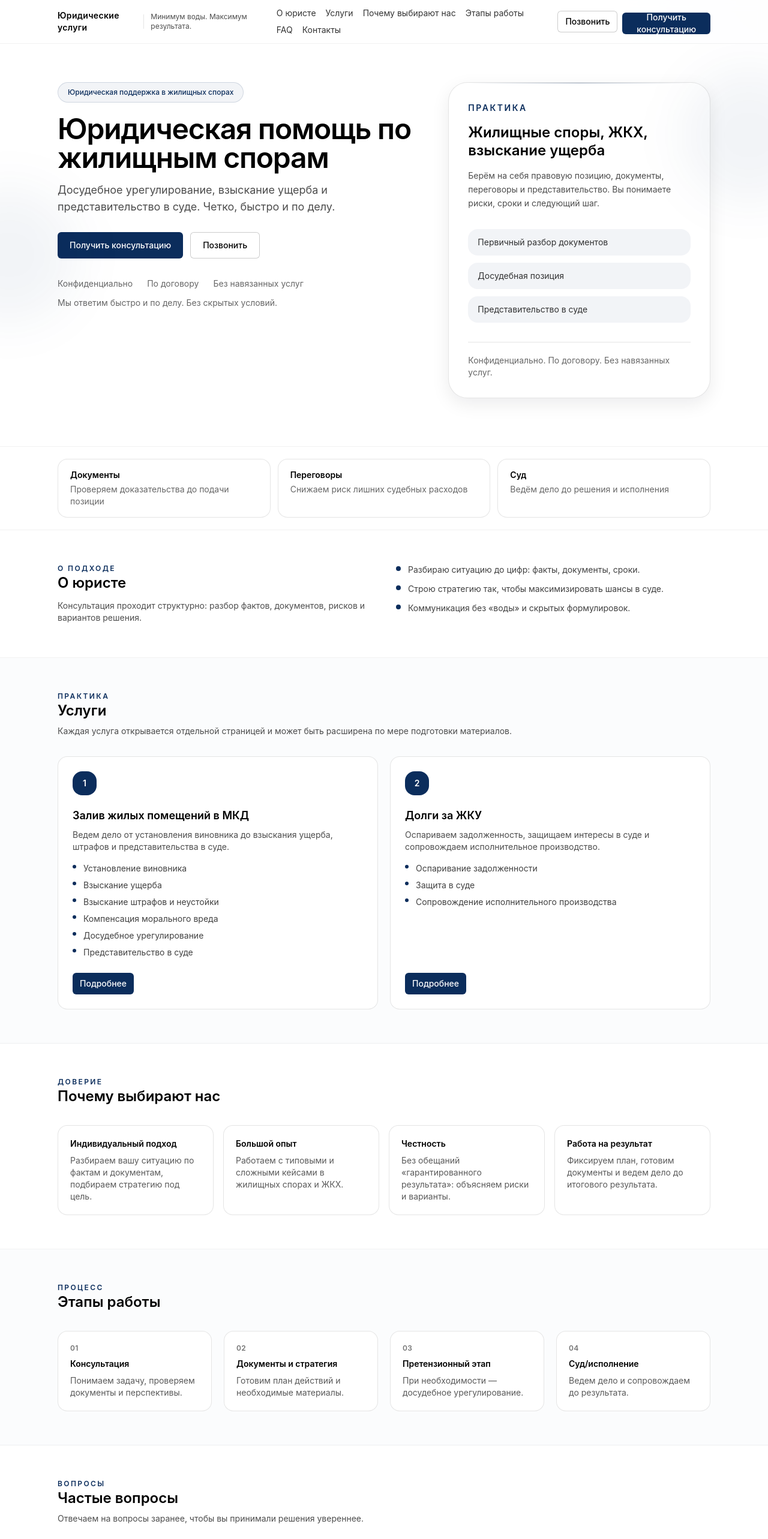
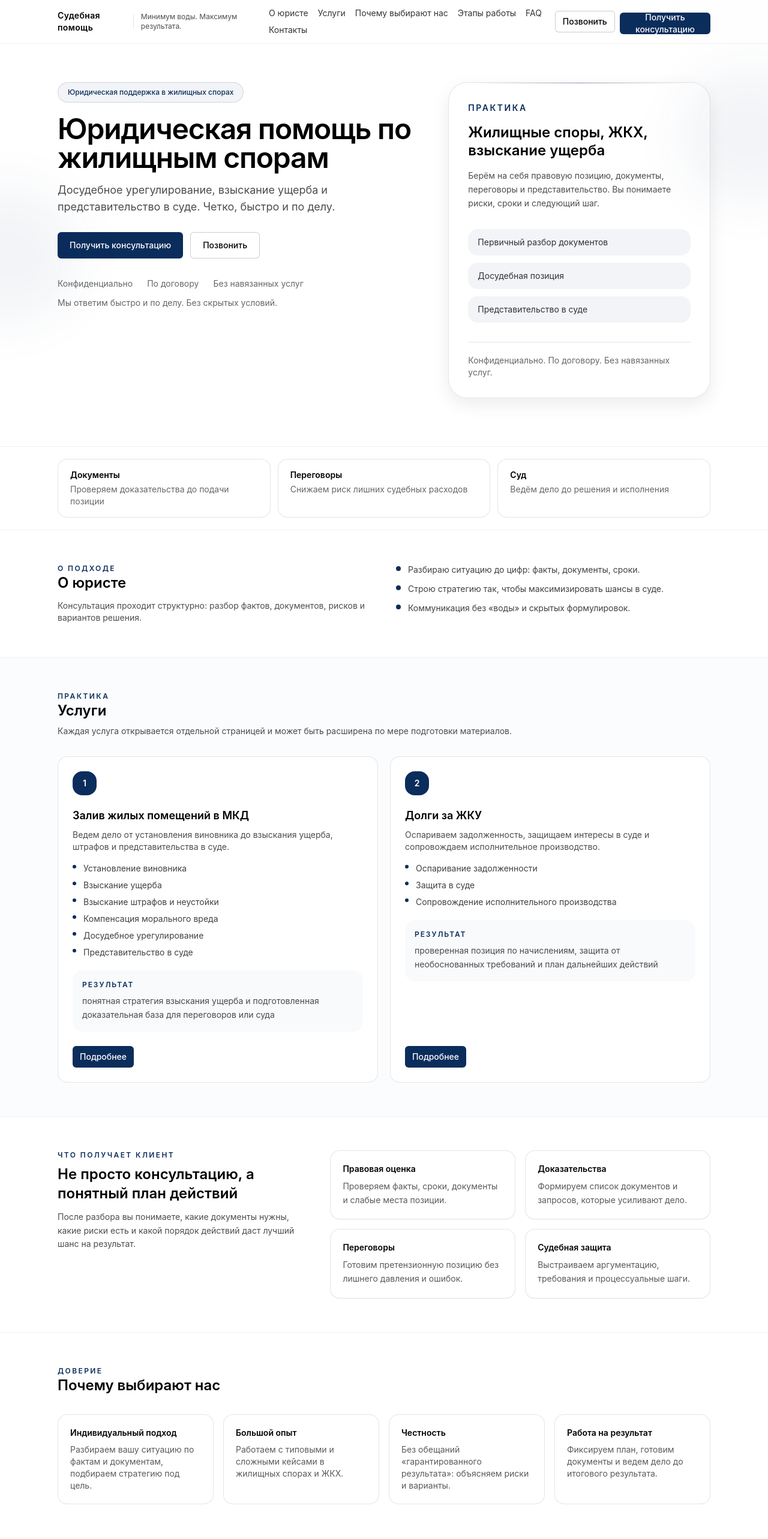
Before and after one commit to karelin9881-afk/legal-services-site, a Next.js app: page / in a window 1280 px wide. Shown: the top 2566 px of the page at 60% size. Built offline with nearby package versions, Linux system fonts and the light colour scheme; no server answers.

Commit message:
Improve legal site content and SEO

```diff
--- a/app/layout.tsx
+++ b/app/layout.tsx
@@ -7,11 +7,18 @@ import { siteConfig } from "@/content/siteConfig";
 export const metadata: Metadata = {
   metadataBase: new URL(siteConfig.siteUrl),
   title: {
-    default: "Юридические услуги | Профессиональная помощь",
-    template: "%s | Юридические услуги",
+    default: "Судебная помощь | Юрист по жилищным спорам и ЖКХ",
+    template: "%s | Судебная помощь",
   },
   description:
-    "Юридическая помощь в жилищных спорах и взыскании ущерба. Досудебное урегулирование и представительство в суде.",
+    "Юридическая помощь по жилищным спорам, заливам квартир и долгам за ЖКУ. Досудебное урегулирование, документы и представительство в суде.",
+  keywords: [
+    "юрист по жилищным спорам",
+    "залив квартиры",
+    "долги за ЖКУ",
+    "представительство в суде",
+    "досудебное урегулирование",
+  ],
   alternates: {
     canonical: siteConfig.siteUrl.replace(/\/$/, "") + "/",
   },
@@ -22,16 +29,16 @@ export const metadata: Metadata = {
     type: "website",
     locale: "ru_RU",
     url: siteConfig.siteUrl.replace(/\/$/, "") + "/",
-    title: "Юридические услуги | Профессиональная помощь",
+    title: "Судебная помощь | Юрист по жилищным спорам и ЖКХ",
     description:
-      "Юридическая помощь в жилищных спорах и взыскании ущерба. Досудебное урегулирование и представительство в суде.",
-    siteName: "Юридические услуги",
+      "Юридическая помощь по жилищным спорам, заливам квартир и долгам за ЖКУ. Досудебное урегулирование, документы и представительство в суде.",
+    siteName: siteConfig.brand.name,
   },
   twitter: {
     card: "summary_large_image",
-    title: "Юридические услуги | Профессиональная помощь",
+    title: "Судебная помощь | Юрист по жилищным спорам и ЖКХ",
     description:
-      "Юридическая помощь в жилищных спорах и взыскании ущерба. Досудебное урегулирование и представительство в суде.",
+      "Юридическая помощь по жилищным спорам, заливам квартир и долгам за ЖКУ.",
   },
   robots: {
     index: true,
--- a/app/page.tsx
+++ b/app/page.tsx
@@ -160,6 +160,13 @@ export default function HomePage() {
                     ))}
                   </ul>
 
+                  <div className="mt-5 rounded-2xl bg-slate-50 p-4">
+                    <div className="text-xs font-semibold uppercase tracking-[0.16em] text-brand">
+                      Результат
+                    </div>
+                    <p className="mt-2 text-sm leading-relaxed text-black/70">{s.clientResult}</p>
+                  </div>
+
                   <div className="mt-auto pt-6">
                     <Link href={`/services/${s.slug}`}>
                       <Button size="sm">Подробнее</Button>
@@ -167,6 +174,37 @@ export default function HomePage() {
                   </div>
                 </div>
               </Card>
+            ))}
+          </div>
+        </div>
+      </section>
+
+      <section className="border-b border-black/5 bg-white">
+        <div className="mx-auto grid w-full max-w-6xl gap-8 px-4 py-14 sm:px-6 md:grid-cols-[0.8fr_1.2fr] lg:px-8">
+          <div>
+            <div className="text-xs font-semibold uppercase tracking-[0.2em] text-brand">
+              Что получает клиент
+            </div>
+            <h2 className="mt-2 text-2xl font-semibold text-black">
+              Не просто консультацию, а понятный план действий
+            </h2>
+            <p className="mt-3 text-sm leading-relaxed text-black/70">
+              После разбора вы понимаете, какие документы нужны, какие риски есть
+              и какой порядок действий даст лучший шанс на результат.
+            </p>
+          </div>
+
+          <div className="grid gap-4 sm:grid-cols-2">
+            {[
+              ["Правовая оценка", "Проверяем факты, сроки, документы и слабые места позиции."],
+              ["Доказательства", "Формируем список документов и запросов, которые усиливают дело."],
+              ["Переговоры", "Готовим претензионную позицию без лишнего давления и ошибок."],
+              ["Судебная защита", "Выстраиваем аргументацию, требования и процессуальные шаги."],
+            ].map(([title, desc]) => (
+              <div key={title} className="rounded-2xl border border-black/10 bg-white p-5 shadow-[0_1px_0_rgba(0,0,0,0.03)]">
+                <div className="text-sm font-semibold text-black">{title}</div>
+                <div className="mt-2 text-sm leading-relaxed text-black/65">{desc}</div>
+              </div>
             ))}
           </div>
         </div>
--- a/app/services/[slug]/page.tsx
+++ b/app/services/[slug]/page.tsx
@@ -179,6 +179,39 @@ export default async function ServicePage({
         </div>
       </section>
 
+      <section className="border-b border-black/5 bg-white">
+        <div className="mx-auto grid w-full max-w-6xl gap-8 px-4 py-12 sm:px-6 md:grid-cols-[0.85fr_1.15fr] lg:px-8">
+          <div>
+            <div className="text-xs font-semibold uppercase tracking-[0.2em] text-brand">
+              Подготовка
+            </div>
+            <h2 className="mt-2 text-2xl font-semibold text-black">
+              Что желательно собрать заранее
+            </h2>
+            <p className="mt-3 text-sm leading-relaxed text-black/70">
+              Полный пакет документов не обязателен для первой консультации, но эти материалы
+              помогают быстрее оценить перспективы и выбрать стратегию.
+            </p>
+
+            <div className="mt-6 rounded-2xl border border-brand/10 bg-brand/5 p-5">
+              <div className="text-sm font-semibold text-black">Итог для клиента</div>
+              <p className="mt-2 text-sm leading-relaxed text-black/70">{service.clientResult}</p>
+            </div>
+          </div>
+
+          <div className="rounded-2xl border border-black/10 bg-white p-6 shadow-soft">
+            <ul className="space-y-3">
+              {service.documents.map((item) => (
+                <li key={item} className="flex gap-3 text-sm text-black/75">
+                  <span className="mt-1.5 h-1.5 w-1.5 rounded-full bg-brand" aria-hidden="true" />
+                  <span>{item}</span>
+                </li>
+              ))}
+            </ul>
+          </div>
+        </div>
+      </section>
+
       <section id="contacts" className="border-b border-black/5">
         <div className="mx-auto w-full max-w-6xl px-4 py-12 sm:px-6 lg:px-8">
           <div className="grid gap-8 md:grid-cols-2 md:items-start">
--- a/src/content/services.ts
+++ b/src/content/services.ts
@@ -3,6 +3,8 @@ export type Service = {
   title: string;
   shortDescription: string;
   bullets: string[];
+  documents: string[];
+  clientResult: string;
   metaDescription: string;
 };
 
@@ -20,6 +22,15 @@ export const services: Service[] = [
       "Досудебное урегулирование",
       "Представительство в суде",
     ],
+    documents: [
+      "акт о заливе или обращение в управляющую организацию",
+      "фото и видео повреждений",
+      "документы на помещение",
+      "переписка с УК, ТСЖ, соседями или подрядчиками",
+      "смета, оценка или чеки по восстановлению",
+    ],
+    clientResult:
+      "понятная стратегия взыскания ущерба и подготовленная доказательная база для переговоров или суда",
     metaDescription:
       "Юридическая помощь при заливе квартиры в МКД: установление виновника, взыскание ущерба, штрафов и неустойки, суд и досудебное урегулирование.",
   },
@@ -33,6 +44,15 @@ export const services: Service[] = [
       "Защита в суде",
       "Сопровождение исполнительного производства",
     ],
+    documents: [
+      "квитанции и расчеты задолженности",
+      "выписка по лицевому счету",
+      "судебный приказ или решение, если уже есть",
+      "переписка с управляющей организацией",
+      "платежные документы и подтверждения оплат",
+    ],
+    clientResult:
+      "проверенная позиция по начислениям, защита от необоснованных требований и план дальнейших действий",
     metaDescription:
       "Оспаривание долгов за ЖКУ: консультация, защита в суде, сопровождение исполнительного производства и сбор документов.",
   },
--- a/src/content/siteConfig.ts
+++ b/src/content/siteConfig.ts
@@ -1,7 +1,7 @@
 export const siteConfig = {
   siteUrl: process.env.NEXT_PUBLIC_SITE_URL ?? "https://sudebnayapomosh.ru",
   brand: {
-    name: "Юридические услуги",
+    name: "Судебная помощь",
   },
   contacts: {
     phoneDisplay: "+7 (495) 123-45-67",
```
